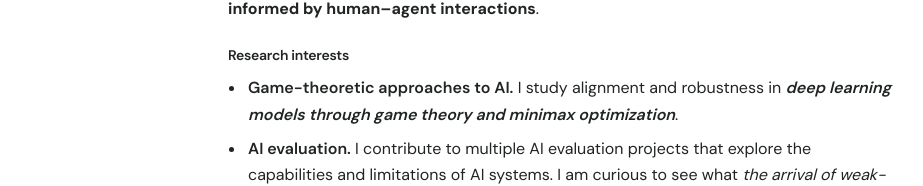
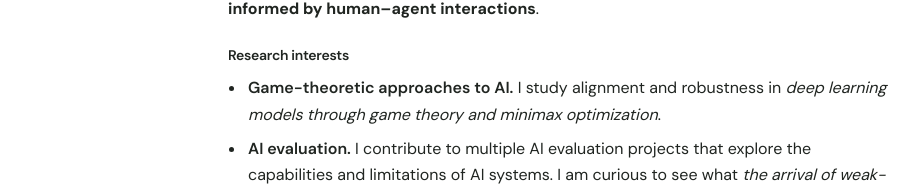
Before and after one commit to brownight/jiaminghu.github.io, a plain HTML site: page index.html in a window 1280 px wide. Shown: the part 357-543 px from the top of the page, without its empty margins (178-1101 px from the left). Drawn offline with Linux system fonts and the light colour scheme.

Commit message:
Use italics only for game theory research phrase

```diff
--- a/index.html
+++ b/index.html
@@ -31,7 +31,7 @@
         </section>
         <section aria-labelledby="research-heading"><h2 id="research-heading" class="eyebrow">Research interests</h2>
           <ul class="research-list">
-            <li><strong>Game-theoretic approaches to AI.</strong> I study alignment and robustness in <strong><em>deep learning models through game theory and minimax optimization</em></strong>.</li>
+            <li><strong>Game-theoretic approaches to AI.</strong> I study alignment and robustness in <em>deep learning models through game theory and minimax optimization</em>.</li>
             <li><strong>AI evaluation.</strong> I contribute to multiple AI evaluation projects that explore the capabilities and limitations of AI systems. I am curious to see what <em>the arrival of weak-to-strong supervision</em> will bring.</li>
             <li><strong>Following my curiosity.</strong> I enjoy exploring new questions and directions beyond these themes, including <em>JEPA world models, personalization, and tabular foundation models</em>.</li>
           </ul>
```
